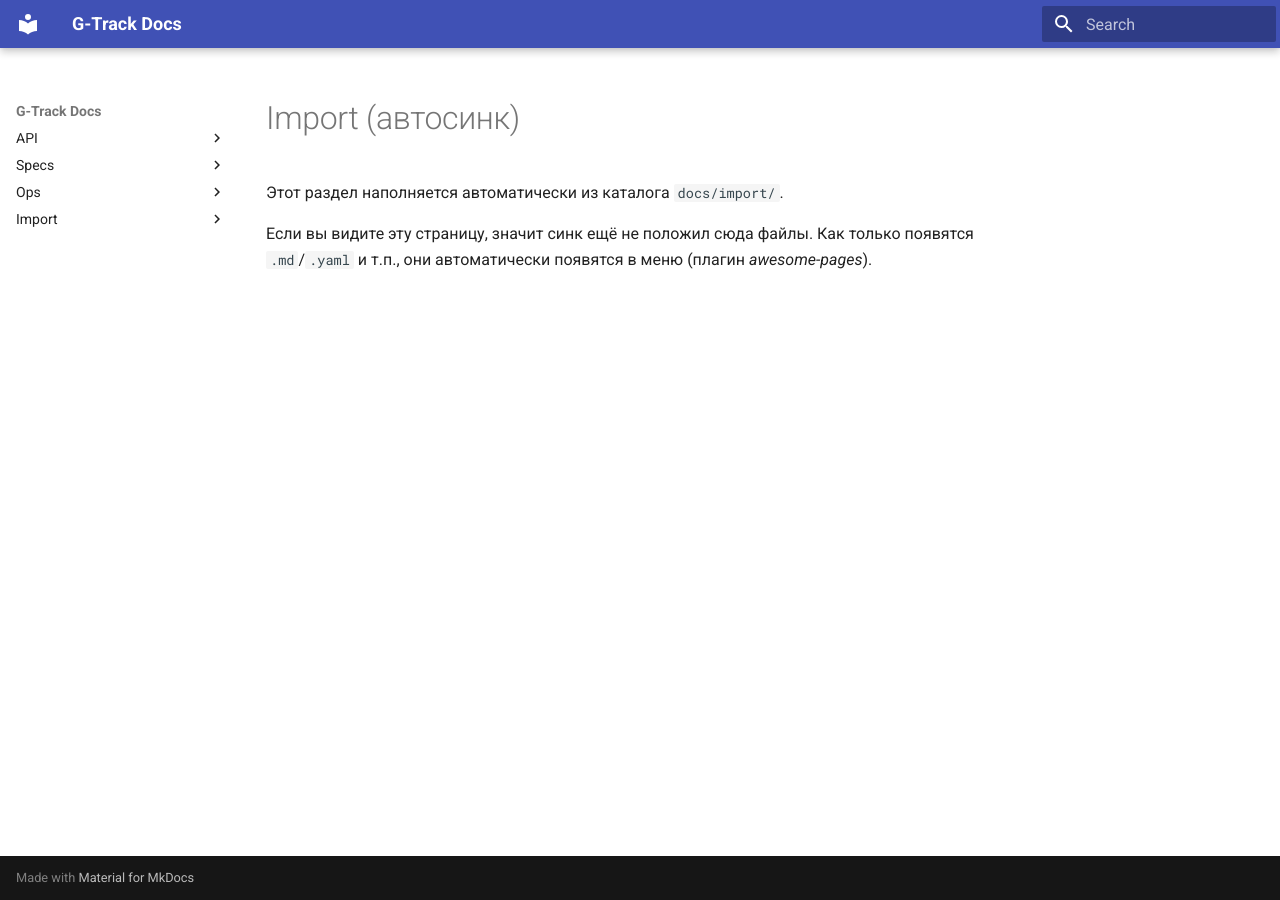
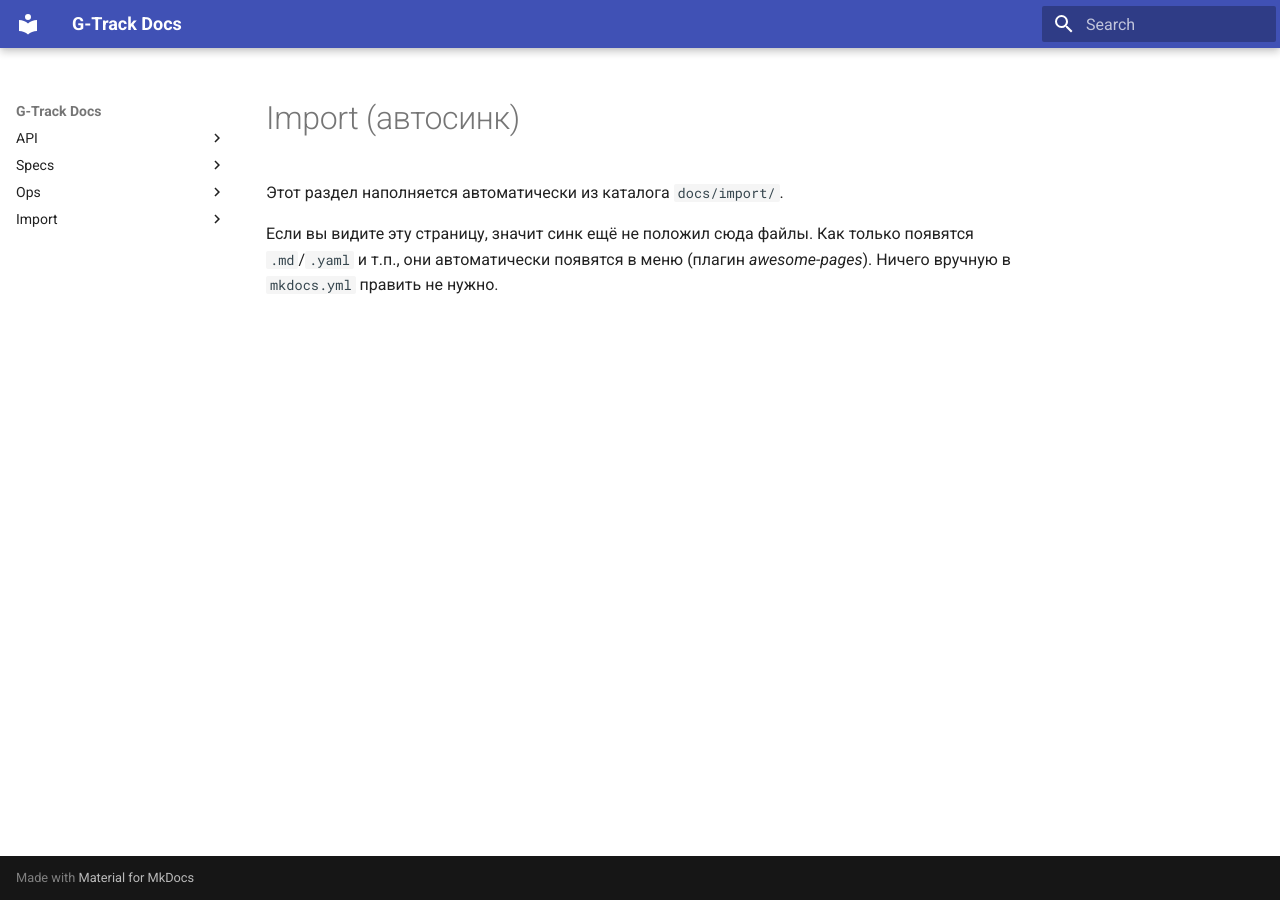
Before and after one commit to tqlismqn/gtrack-docs, an MkDocs documentation site: the page built from docs/import/index.md, in a window 1280 px wide. Built offline with MkDocs 1.6.1 and Material for MkDocs 9.7.7, drawn with Linux system fonts in a browser that asks for light colours.

Commit message:
docs: add docs/import/index.md; ci: guard placeholder before strict builds (refresh/deploy/preview) (#74)

```diff
--- a/docs/import/index.md
+++ b/docs/import/index.md
@@ -3,4 +3,5 @@
 Этот раздел наполняется автоматически из каталога `docs/import/`.
 
 Если вы видите эту страницу, значит синк ещё не положил сюда файлы.
-Как только появятся `.md`/`.yaml` и т.п., они автоматически появятся в меню (плагин *awesome-pages*).
+Как только появятся `.md`/`.yaml` и т.п., они автоматически появятся в меню
+(плагин *awesome-pages*). Ничего вручную в `mkdocs.yml` править не нужно.
```
Also changed, not shown: 3 other files.
